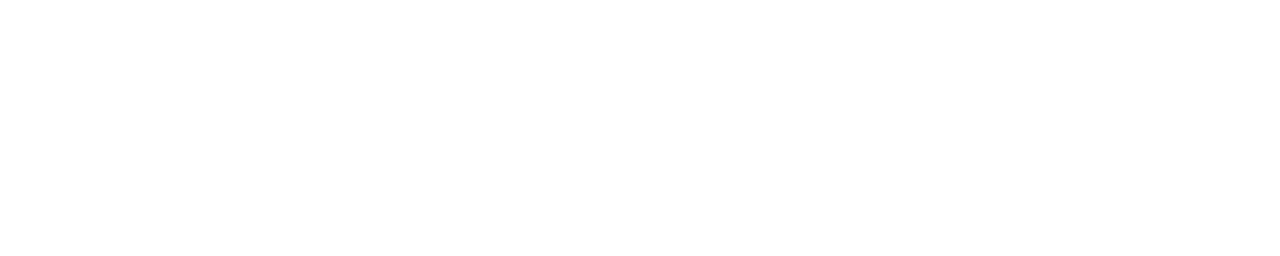
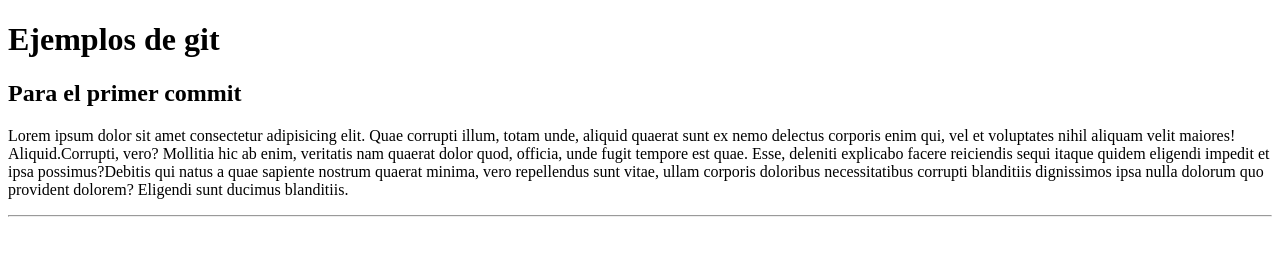
Before and after one commit to Randeco/Front-End, a plain HTML site: page index.html in a window 1280 px wide. Drawn offline with Linux system fonts and the light colour scheme.

Commit message:
titulos y parrafo

```diff
--- a/index.html
+++ b/index.html
@@ -1,12 +1,26 @@
 <!DOCTYPE html>
 <html lang="en">
+
 <head>
     <meta charset="UTF-8">
     <meta http-equiv="X-UA-Compatible" content="IE=edge">
     <meta name="viewport" content="width=device-width, initial-scale=1.0">
     <title>Document</title>
 </head>
+
 <body>
+    <h1>Ejemplos de git</h1>
+    <h2>Para el primer commit</h2>
+    <p><span>Lorem ipsum dolor sit amet consectetur adipisicing elit. Quae corrupti illum, totam unde, aliquid quaerat
+            sunt ex nemo delectus corporis enim qui, vel et voluptates nihil aliquam velit maiores!
+            Aliquid.</span><span>Corrupti, vero? Mollitia hic ab enim, veritatis nam quaerat dolor quod, officia, unde
+            fugit tempore est quae. Esse, deleniti explicabo facere reiciendis sequi itaque quidem eligendi impedit et
+            ipsa possimus?</span><span>Debitis qui natus a quae sapiente nostrum quaerat minima, vero repellendus sunt
+            vitae, ullam corporis doloribus necessitatibus corrupti blanditiis dignissimos ipsa nulla dolorum quo
+            provident dolorem? Eligendi sunt ducimus blanditiis.</span></p>
+    <hr>
+
 
 </body>
+
 </html>
```
